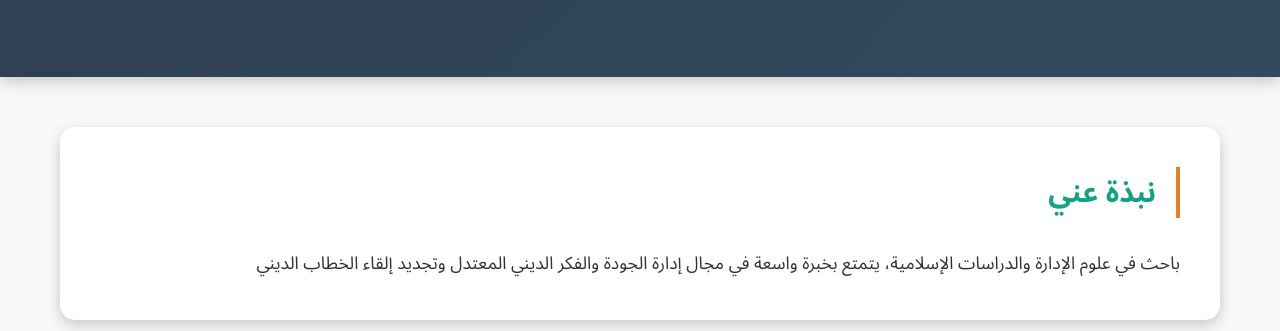
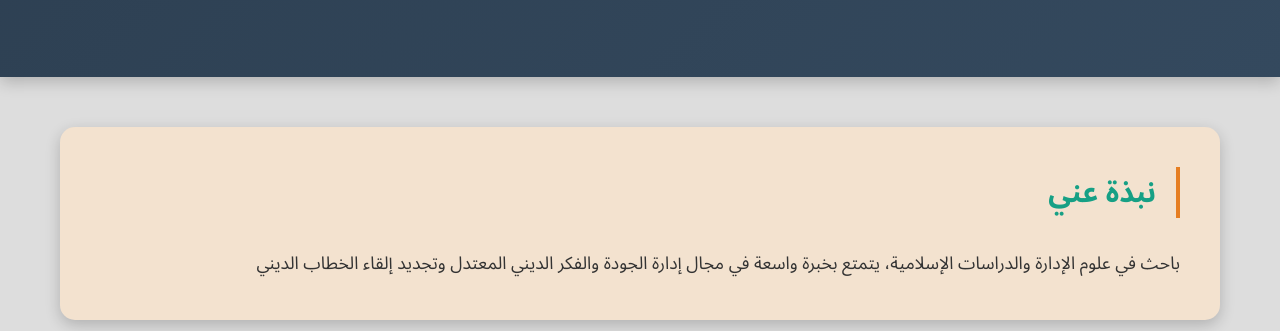
Before and after one commit to MohamedAdelMohamedMetwaley/kareem_portfolio, a plain HTML site: page index.html in a window 1280 px wide. Shown: the part 469-800 px from the top of the page. Drawn offline with Linux system fonts and the light colour scheme.

Commit message:
change colors

```diff
--- a/styles.css
+++ b/styles.css
@@ -11,9 +11,9 @@
   box-sizing: border-box;
   font-family: "Noto Sans Arabic", sans-serif;
 }
-
+/** #f8f9fa **/
 body {
-  background-color: #f8f9fa;
+  background-color: #dddddd;
   line-height: 1.8;
   color: var(--text-color);
 }
@@ -51,9 +51,9 @@ h1 {
   margin-bottom: 15px;
   letter-spacing: -1px;
 }
-
+/** #e2d3c3 **/
 .section {
-  background-color: white;
+  background-color: #f3e2cf;
   margin: 30px 0;
   padding: 40px;
   border-radius: 15px;
```
